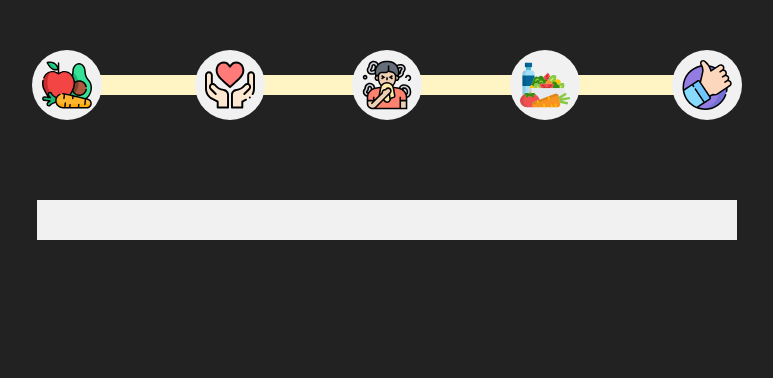
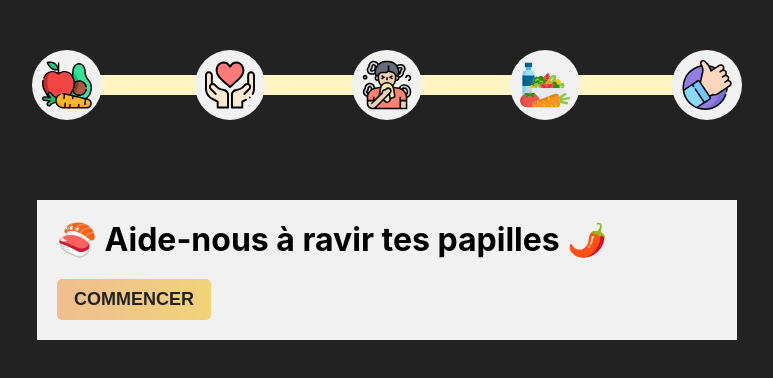
Before and after one commit to Lugdu84/3.Multi-step-validation, a React (Create React App) app: page / in a window 1280 px wide. Shown: the top 378 px of the page, without its empty margins (253-1026 px from the left). Built offline with nearby package versions, Linux system fonts and the light colour scheme.

Commit message:
add dietform

```diff
--- a/src/Components/MultiForm/Infos/CardBegin.js
+++ b/src/Components/MultiForm/Infos/CardBegin.js
@@ -1,11 +1,11 @@
 import React from 'react'
 import './Card.css'
 
-export default function CardBegin() {
+export default function CardBegin(props) {
   return (
     <div className="card">
       <h1>🍣 Aide-nous à ravir tes papilles 🌶️</h1>
-      <button>COMMENCER</button>
+      <button onClick={() => props.modifyIndex(2)}>COMMENCER</button>
     </div>
   );
 }
--- a/src/Components/MultiForm/Multiform.js
+++ b/src/Components/MultiForm/Multiform.js
@@ -1,6 +1,9 @@
 import React, {useState} from 'react'
 import './MultiForm.css'
 import Indicator from './Indicator/Indicator'
+import CardBegin from './Infos/CardBegin'
+import CardEnd from './Infos/CardEnd'
+import DietForm from './SubForms/DietForm'
 
 export default function Multiform() {
   const [formIndex, setFormIndex] = useState(1)
@@ -10,9 +13,17 @@
     allergies: [],
     prefs: {}
   })
+
+  const modifyIndex = (index) => {
+    setFormIndex(index)
+  }
+
   return (
     <div className='container-multiform'>
       <Indicator />
+      { formIndex === 1 ? <CardBegin modifyIndex={modifyIndex} />
+      : formIndex === 2 ? <DietForm />
+      : ""}
     </div>
   )
 }
--- /dev/null
+++ b/src/Components/MultiForm/SubForms/DietForm.js
@@ -0,0 +1,13 @@
+import React, {useState} from 'react'
+import './SubForm.css'
+
+export default function DietForm() {
+  const preventFunc = e => e.preventDefault();
+  return (
+    <form
+      onSubmit={preventFunc}
+      className='diet-form'>
+      <p>Quel est ton régime alimentaire ?</p>
+    </form>
+  )
+}
```
